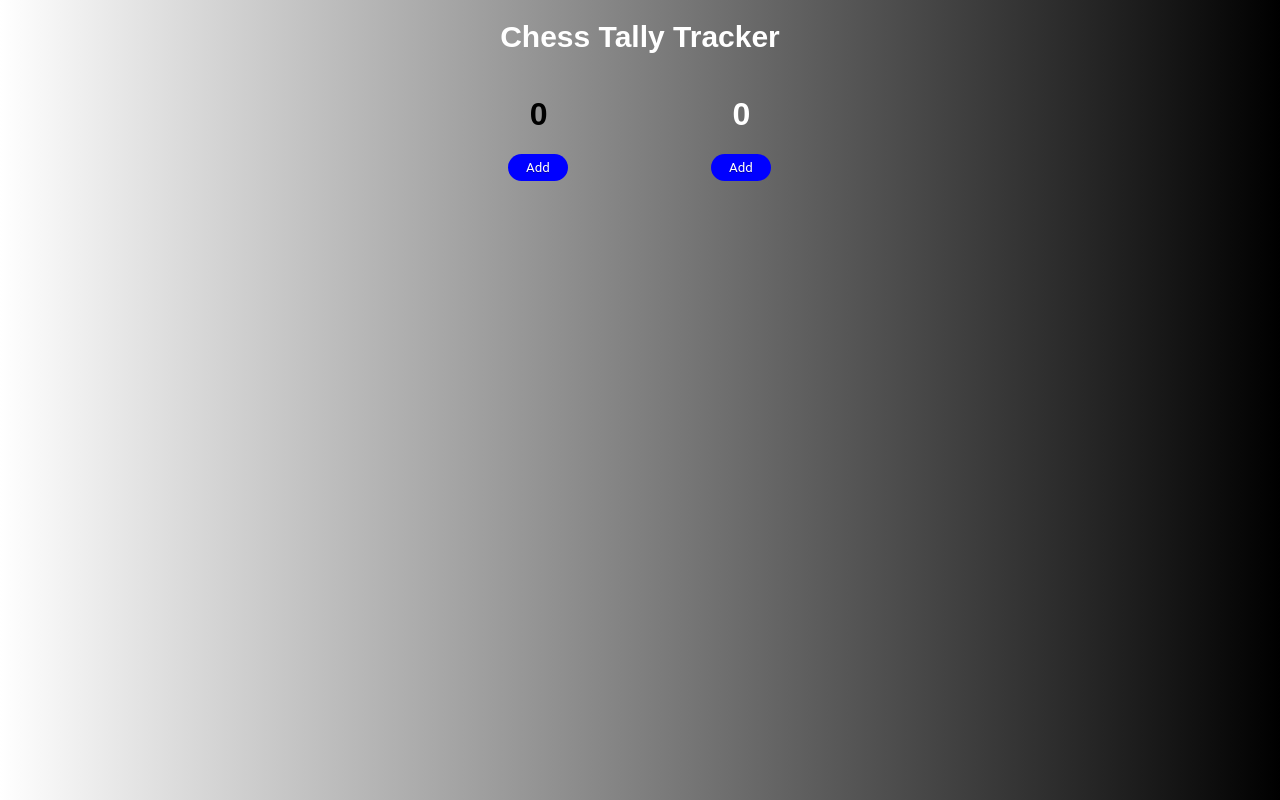
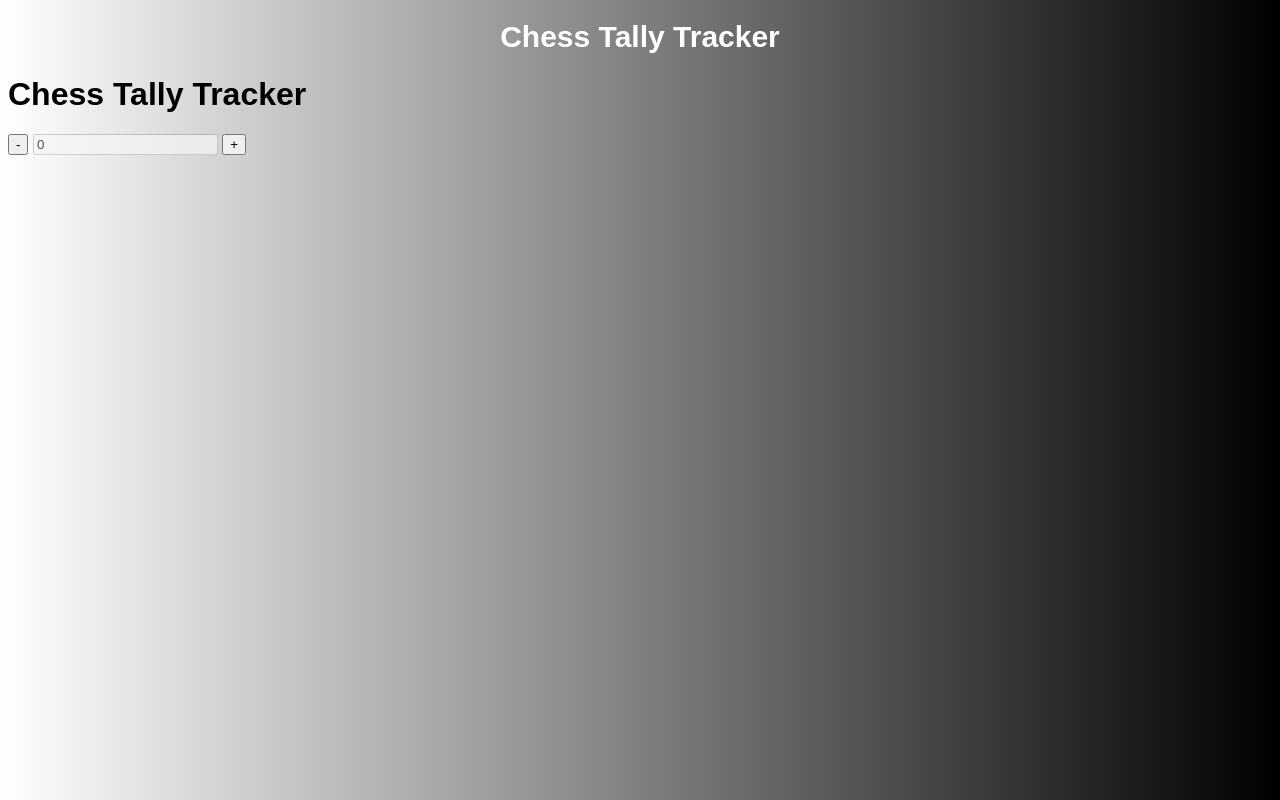
Before and after one commit to gazzen/Team-Pluto, a plain HTML site: page danyal/Index.html in a window 1280 px wide. Drawn offline with Linux system fonts and the light colour scheme.

Commit message:
Update Index.html

```diff
--- a/danyal/Index.html
+++ b/danyal/Index.html
@@ -3,22 +3,16 @@
 <head>
   <meta charset="UTF-8">
   <link rel="stylesheet" type="text/css" href="style.css">
-  <script src="index.js"></script>
   <title>Chess Tally Tracker</title>
 </head>
 <body>
   <h1 id="heading">Chess Tally Tracker</h1>
-  <main>
-    <div id="WhitePlayer">
-      <h1 id="WhiteNumber">0</h1>
-      <input type="button" value="Add" id="button1">
-</div>
-    <div id="BlackPlayer">
-      <h1 id="blackNumber">0</h1>
-      <input type="button" value="Add" id="button2">
-    </div>
-  </main>
-  <div class="chess"></div>
-  <div id="text"></div>
+  <h1>Chess Tally Tracker</h1>
+  <button type="button" class="subtract" id="decrement">-</button>
+  <input type="number" id="counter-display" value="0" disabled/>
+  <button type="button" class="addition" id="increment">+</button>
+
+  <script src="index.js"></script>
+
 </body>
 </html>
```
